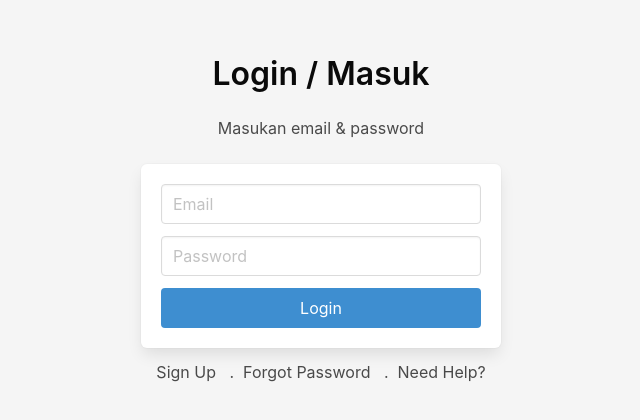
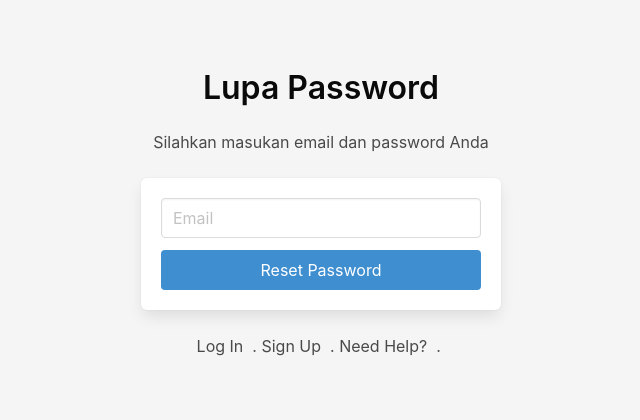
Before and after one commit to yeremiavictor/crud, a React (Create React App) app: page /forgot-password in a window 1280 px wide. Shown: the part 186-606 px from the top of the page, without its empty margins (319-959 px from the left). Built offline with nearby package versions, Linux system fonts and the light colour scheme; no server answers.

Commit message:
Init ForgotPass.js

```diff
--- a/src/App.js
+++ b/src/App.js
@@ -5,6 +5,7 @@ import { BrowserRouter, Routes,  Route, Navigate } from "react-router-dom";
 import Login from "./components/auth/Login";
 import Navbar from "./components/layouts/Navbar";
 import Register from "./components/auth/Register";
+import ForgotPass from "./components/auth/ForgotPass";
 
 
 function App() {
@@ -31,6 +32,7 @@ function App() {
                 <Routes>
                     <Route path='/' element={<Login/>}/>
                     <Route path='/Register' element={<Register/>}/>
+                    <Route path='/forgot-password' element={<ForgotPass/>}/>
                     <Route path='*' element={<Login/>}/>
 
                 </Routes>
--- /dev/null
+++ b/src/components/auth/ForgotPass.js
@@ -0,0 +1,90 @@
+import React, {useState} from 'react';
+import { sendPasswordResetEmail } from 'firebase/auth';
+import {auth} from '../../config/firebase'
+import { Link } from 'react-router-dom';
+
+function ForgotPass(){
+    const [login,setLoginEmail] = useState('')
+    const [msg, setMsg] = useState ('')
+
+    var actionCodeSettings = {
+        url: 'http://localhost:3000/?email=user@example.com',
+        iOS:{
+            bundleId:'com.example.ios'
+        },
+        android: {
+            packageName: 'com.example.android',
+            installApp: true,
+            minimumVersion: '12'
+        },
+        handleCodeInApp:true
+    }
+
+    const forgotpass = async()=>{
+        try{
+            const user = await sendPasswordResetEmail(
+                auth, login, actionCodeSettings
+            )
+            console.log(user)
+        } catch(err){
+            console.log(err.message)
+            if(err. message){
+                setMsg('email tidak terdaftar')
+            }
+
+            alert('Fitur belum diaktifkan')
+        }
+    }
+
+    return(
+        <section className="hero is-light is-fullheight">
+            <div className="hero-body">
+                <div className="container has-text-centered">
+                    <div className="column is-4 is-offset-4">
+                        <h3 className="title has-text-black">Lupa Password</h3>
+                            <p>Silahkan masukan email dan password Anda</p>
+                            <br />
+
+                            <div className="box">
+                                {
+                                    (()=>{
+                                        if(msg){
+                                            return(
+                                                <div className="notification is-danger">
+                                                    <Link to='/'>
+                                                        <button className="delete"/>
+                                                    </Link>
+
+                                                    &nbsp; {msg}
+                                                </div>
+                                            )
+                                        }
+                                        return null
+                                    })()
+                                }
+
+                                <div className="field">
+                                    <div className="control">
+                                        <input type="email" className="input" placeholder='Email'
+                                            onChange={(event)=> {setLoginEmail(event.target.value)}}
+                                        />
+                                    </div>
+                                </div>
+
+                                <button className="button is-block is-info is-fullwidth" onClick={forgotpass}>
+                                    Reset Password <i className="fa fa-sign-in" aria-hidden='true'></i>
+                                </button>
+                            </div>
+
+                            <Link to='/login'>Log In</Link> &nbsp;.&nbsp;
+                            <Link to='/register'>Sign Up</Link> &nbsp;.&nbsp;
+                            <Link to='/'>Need Help?</Link> &nbsp;.&nbsp;
+
+                    </div>
+                </div>
+            </div>
+        </section>
+    )
+}
+
+export default ForgotPass
```
